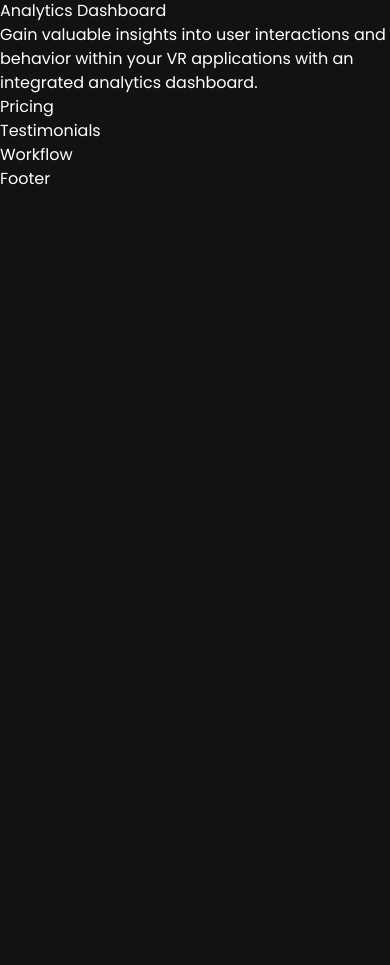
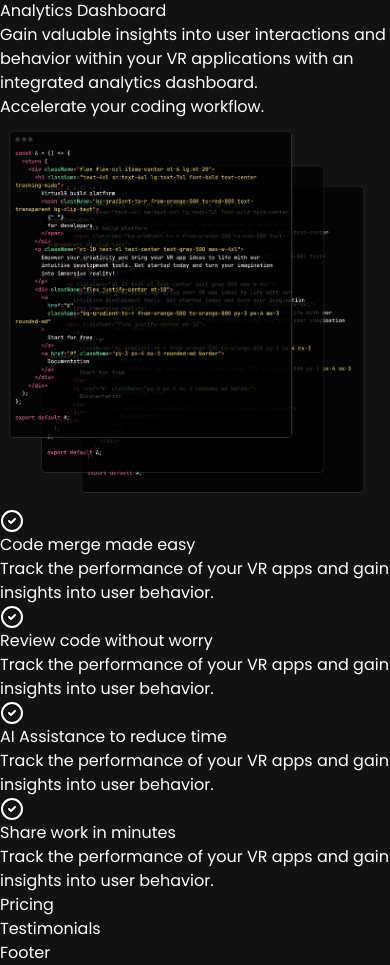
Before and after one commit to JatinSri1909/virtual-r, a React (Vite) app: page / in a window 390 px wide. Shown: the part 1214-2179 px from the top of the page. Before the commit the page ends 1405 px from the top, so only its background shows below. Built offline with nearby package versions, Linux system fonts and the light colour scheme.

Commit message:
feat:built workflow section

```diff
--- a/src/App.jsx
+++ b/src/App.jsx
@@ -15,9 +15,9 @@
       <div className="pt-20 max-w-7xl mx-auto px-6">
         <Hero />
         <Features />
+        <Workflow />
         <Pricing />
         <Testimonials />
-        <Workflow />
         <Footer />
       </div>
     </>
--- a/src/components/Workflow.jsx
+++ b/src/components/Workflow.jsx
@@ -1,9 +1,36 @@
-import React from 'react'
+import { CheckCircle2 } from "lucide-react";
+import codeImg from "../assets/code.jpg";
+import { checklistItems } from "../constants";
 
 const Workflow = () => {
   return (
-    <div>Workflow</div>
-  )
-}
+    <div className="mt-20">
+      <h2 className="text-3xl sm:text-5xl lg:text-6xl text-center mt-6 tracking-wide">
+        Accelerate your{" "}
+        <span className="bg-gradient-to-r from-orange-500 to-orange-800 text-transparent bg-clip-text">
+          coding workflow.
+        </span>
+      </h2>
+      <div className="flex flex-wrap justify-center">
+        <div className="p-2 w-full lg:w-1/2">
+          <img src={codeImg} alt="Coding" />
+        </div>
+        <div className="pt-12 w-full lg:w-1/2">
+          {checklistItems.map((item, index) => (
+            <div key={index} className="flex mb-12">
+              <div className="text-green-400 mx-6 bg-neutral-900 h-10 w-10 p-2 justify-center items-center rounded-full">
+                <CheckCircle2 />
+              </div>
+              <div>
+                <h5 className="mt-1 mb-2 text-xl">{item.title}</h5>
+                <p className="text-md text-neutral-500">{item.description}</p>
+              </div>
+            </div>
+          ))}
+        </div>
+      </div>
+    </div>
+  );
+};
 
-export default Workflow
+export default Workflow;
```
